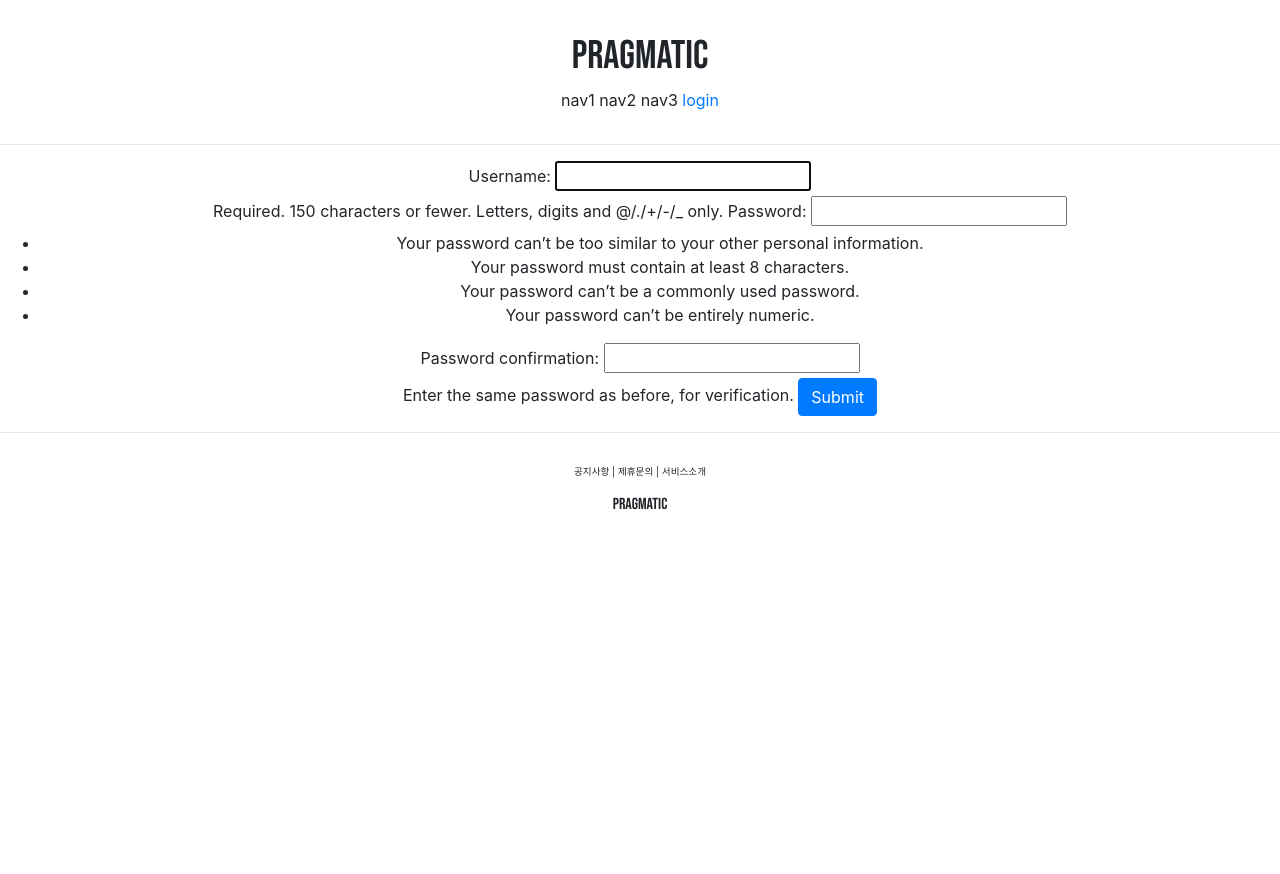
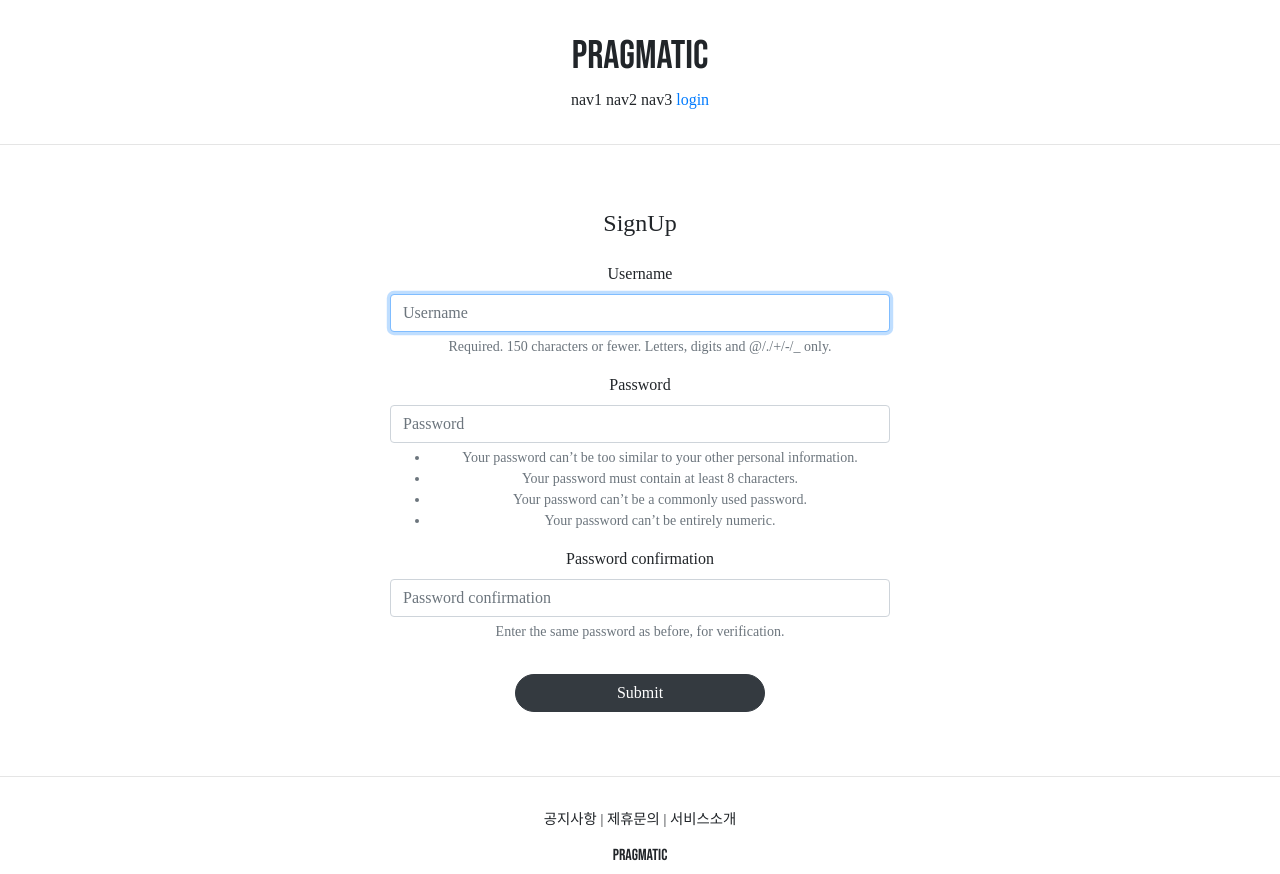
Before and after one commit to ksi2564/pragamtic, a Django app: page /account/create/ in a window 1280 px wide. Before the commit the page ends 510 px from the top, so only its background shows below. Run offline with Django 4.2, Linux system fonts and the light colour scheme; some libraries are stand-ins or nearby versions.

Commit message:
naver nanumsquare fonts update

```diff
--- a/accountapp/templates/accountapp/create.html
+++ b/accountapp/templates/accountapp/create.html
@@ -1,12 +1,16 @@
 {% extends 'base.html' %}
+{% load bootstrap4 %}
 
 {% block content %}
 
-    <div style="text-align: center">
-    <form action="{% url 'accountapp:create' %}" method="post">
-        {% csrf_token %}
-        {{ form }}
-        <input type="submit" class="btn btn-primary">
-    </form>
+    <div style="text-align: center; max-width: 500px; margin: 4rem auto">
+        <div class="mb-4">
+            <h4>SignUp</h4>
+        </div>
+        <form action="{% url 'accountapp:create' %}" method="post">
+            {% csrf_token %}
+            {% bootstrap_form form %}
+            <input type="submit" class="btn btn-dark rounded-pill col-6 mt-3">
+        </form>
     </div>
 {% endblock %}
--- a/pragamtic/settings.py
+++ b/pragamtic/settings.py
@@ -45,6 +45,7 @@ INSTALLED_APPS = [
     'django.contrib.sessions',
     'django.contrib.messages',
     'django.contrib.staticfiles',
+    'bootstrap4',
     'accountapp',
 ]
 
--- a/static/base.css
+++ b/static/base.css
@@ -3,7 +3,7 @@
 }
 
 .pragmatic_footer_button {
-    font-size: .6rem;
+    font-size: .9rem;
 }
 
 .pragmatic_footer {
--- a/templates/base.html
+++ b/templates/base.html
@@ -3,7 +3,7 @@
 
 {% include 'head.html' %}
 
-<body>
+<body style="font-family: 'NanumSquareR';">
 {% include 'header.html' %}
 <hr>
 {% block content %}
--- a/templates/head.html
+++ b/templates/head.html
@@ -13,7 +13,31 @@
     <link rel="preconnect" href="https://fonts.gstatic.com" crossorigin>
     <link href="https://fonts.googleapis.com/css2?family=Bebas+Neue&family=Pacifico&display=swap" rel="stylesheet">
 
-    {#DEFAULT CSS LINK#}
+    {#  DEFAULT CSS LINK  #}
     <link rel="stylesheet" type="text/css" href="{% static 'base.css' %}">
 
+    <style>
+        @font-face {
+            font-family: 'NanumSquareR';
+            src: local('NanumSquareR');
+            url("{% static 'fonts/NanumSquareR.otf' %}") format("opentype");
+        }
+        @font-face {
+            font-family: 'NanumSquareEB';
+            src: local('NanumSquareEB');
+            url("{% static 'fonts/NanumSquareEB.otf' %}") format("opentype");
+        }
+        @font-face {
+            font-family: 'NanumSquareB';
+            src: local('NanumSquareB');
+            url("{% static 'fonts/NanumSquareB.otf' %}") format("opentype");
+        }
+        @font-face {
+            font-family: 'NanumSquareL';
+            src: local('NanumSquareL');
+            url("{% static 'fonts/NanumSquareL.otf' %}") format("opentype");
+        }
+
+    </style>
+
 </head>
```
Also changed, not shown: accountapp/templates/accountapp/login.html (+4 -3 lines), static/fonts/NanumSquareB.otf (added), static/fonts/NanumSquareEB.otf (added), static/fonts/NanumSquareL.otf (added), static/fonts/NanumSquareR.otf (added).
